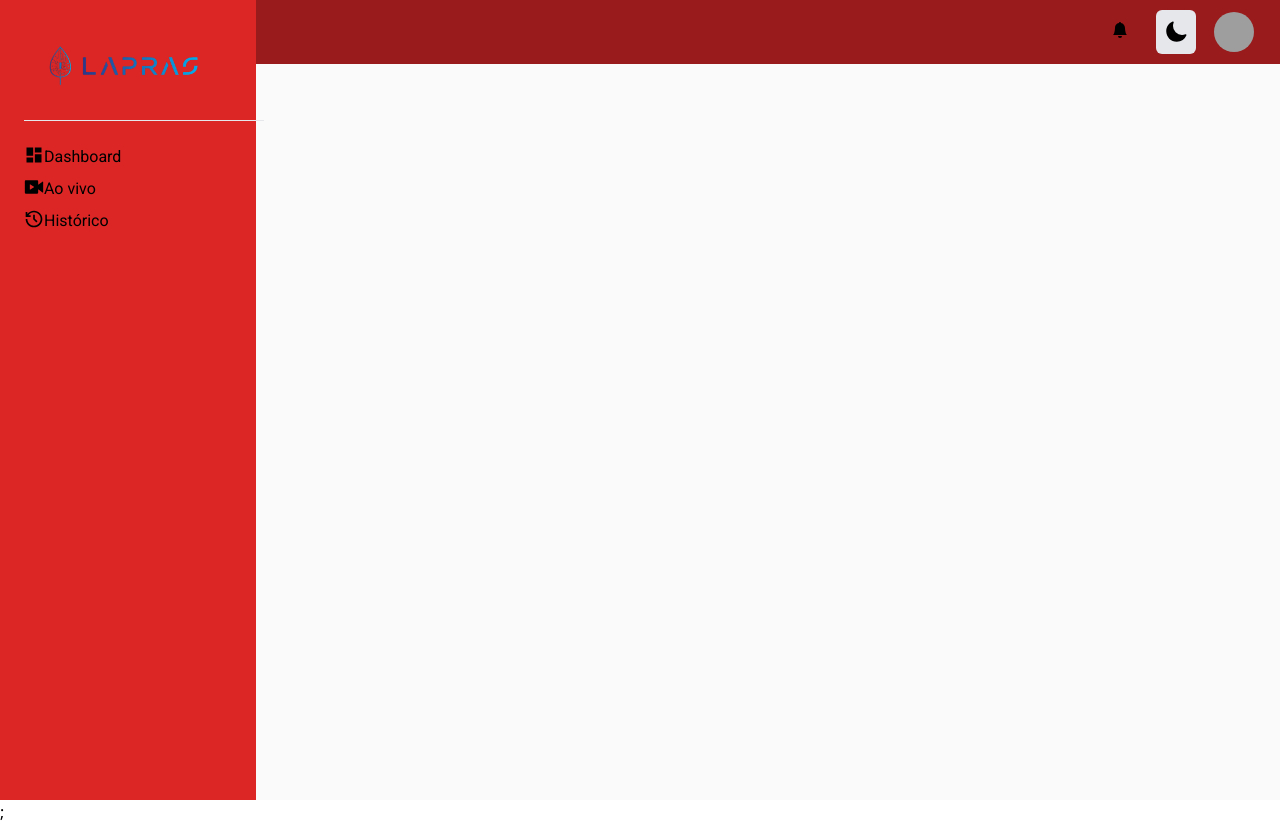
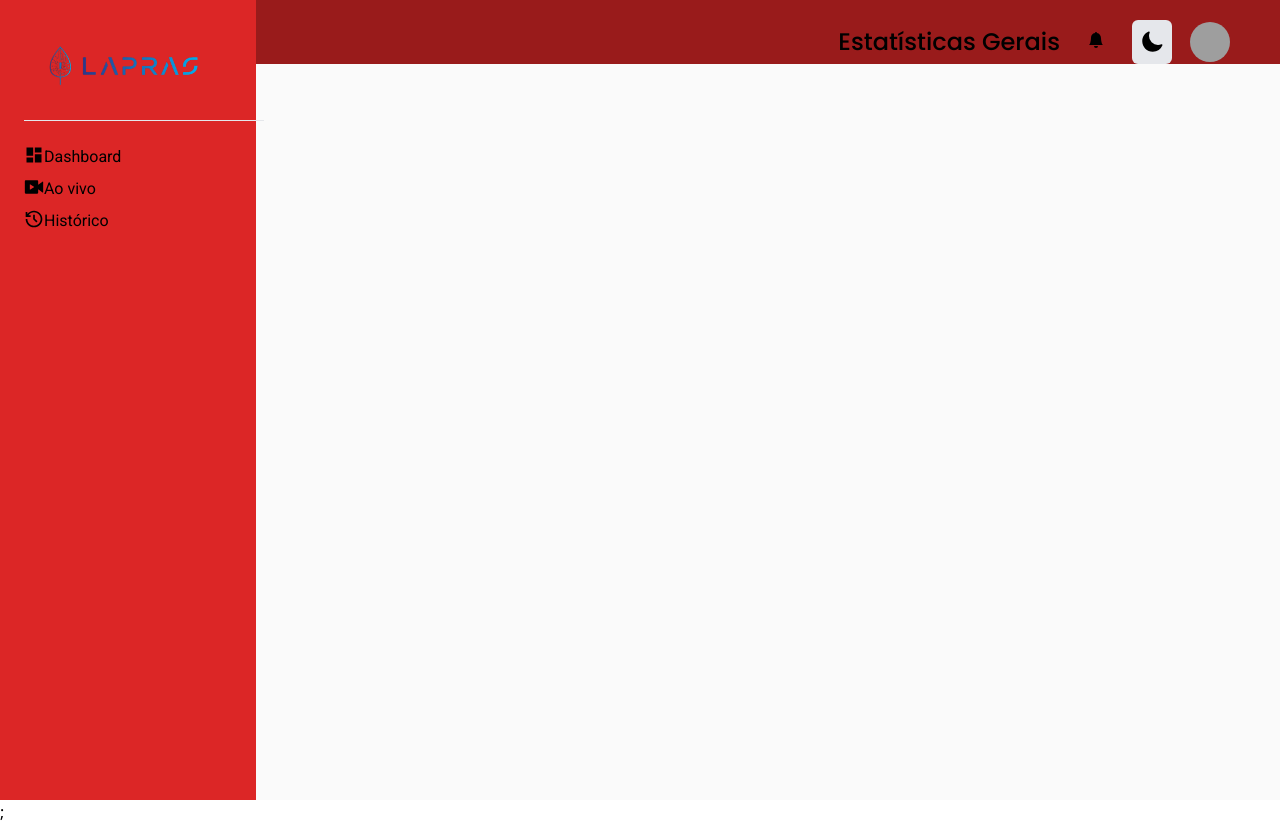
Before and after one commit to diogoramosr/Lapras-System, a Next.js app: page /posts/live/aovivo in a window 1280 px wide. Built offline with nearby package versions, Linux system fonts and the light colour scheme; grey boxes are pictures that could not be loaded.

Commit message:
Revisão do Dashboard

```diff
--- a/components/Admin.js
+++ b/components/Admin.js
@@ -30,8 +30,9 @@ export default function Admin() {
       <div class="m-0 font-sans antialiased font-normal text-base leading-default bg-zinc-50 h-screen">
         <Sidebar />
         <div class="ml-auto mb-6 lg:w-[75%] xl:w-[80%] 2xl:w-[85%] bg-red-100">
-          <NavbarDash title="Estatísticas Gerais"/>
+          <NavbarDash title="Estatísticas Gerais" />
           <div class="pt-1 2xl:container h-full bg-green-300 fadeIn">
+            <div class="pt-1 2xl:container h-full bg-green-300">
               <div class="flex justify-center items-center">
                 <div class="w-full px-6 py-6 mx-auto">
                   <div class="flex flex-wrap mt-6 -mx-3">
@@ -47,7 +48,8 @@ export default function Admin() {
                                 <h5 class="font-bold">Soft UI Dashboard</h5>
                                 <p class="mb-12">
                                   From colors, cards, typography to complex
-                                elements, you will find the full documentation.
+                                  elements, you will find the full
+                                  documentation.
                                 </p>
                                 <a
                                   class="mt-auto mb-0 font-semibold leading-normal text-sm group text-slate-500"
@@ -104,6 +106,7 @@ export default function Admin() {
             </div>
           </div>
         </div>
+      </div>
     </>
   );
 }
--- a/components/NavbarDash.js
+++ b/components/NavbarDash.js
@@ -45,11 +45,16 @@ export default function NavbarDash(props) {
     }
   };
   return (
-    <div>
+    <>
       <div class="sticky top-5 h-16 lg:py-2.5">
         <div class="px-6 flex items-center justify-between space-x-4 2xl:container">
           <h5 hidden class="text-2xl font-medium lg:block fadeIn">
             {props.title}
+          </h5>
+          <div class="sticky top-5 h-16 lg:py-2.5">
+            <div class="px-6 flex items-center justify-between space-x-4 2xl:container">
+              <h5 hidden class="text-2xl font-medium lg:block">
+                Estatísticas Gerais
               </h5>
               <button class="w-12 h-16 -mr-2 border-r lg:hidden">
                 <svg
@@ -75,9 +80,7 @@ export default function NavbarDash(props) {
                 >
                   <BsFillBellFill class="w-4 h-4" />
                 </button>
-
                 {renderThemeChanger()}
-
                 <div
                   className="flex items-center relative cursor-pointer"
                   onClick={() => setProfile(!profile)}
@@ -88,7 +91,9 @@ export default function NavbarDash(props) {
                         <div className="flex items-center">
                           <span className="ml-1 mb-3 font-semibold">CEO</span>
                         </div>
-                    <span className="ml-1 text-sm text-gray-400">Admin</span>
+                        <span className="ml-1 text-sm text-gray-400">
+                          Admin
+                        </span>
                       </li>
                       <hr className="mt-2 mb-2"></hr>
                       <li className="cursor-pointer text-black text-sm leading-3 tracking-normal py-1 hover:text-indigo-700 focus:text-indigo-700 focus:outline-none">
@@ -168,5 +173,7 @@ export default function NavbarDash(props) {
             </div>
           </div>
         </div>
+      </div>
+    </>
   );
 }
```
Lines whose indentation alone changed are shown as unchanged.
